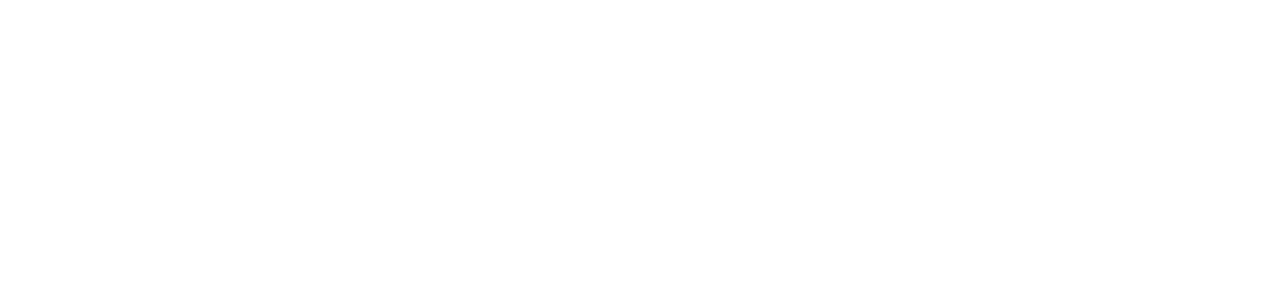
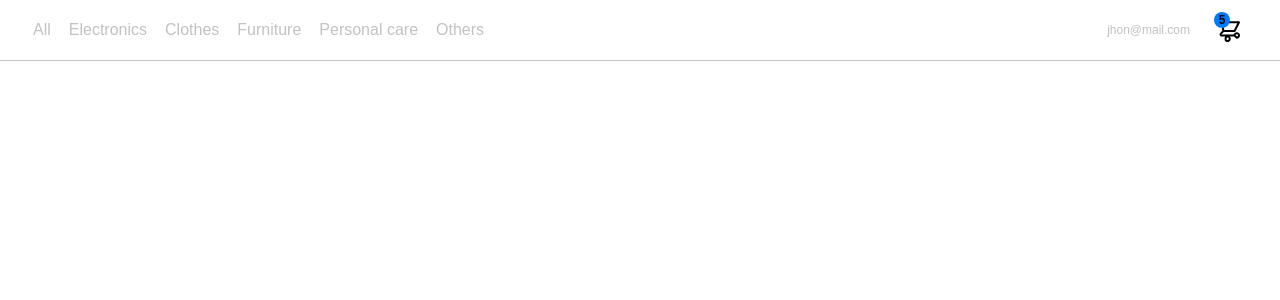
Before and after one commit to gomezjhon1022/shop-ui, a React (Vite) app: page / in a window 1280 px wide. Shown: the top 300 px of the page. Built offline with nearby package versions, Linux system fonts and the light colour scheme.

Commit message:
Add navbar with styles

```diff
--- a/src/App.jsx
+++ b/src/App.jsx
@@ -1,10 +1,11 @@
+import { Header } from './components/Header'
 import './App.css'
 
 function App() {
 
   return (
     <>
-
+      <Header/>
     </>
   )
 }
--- /dev/null
+++ b/src/components/Header/Header.css
@@ -0,0 +1,63 @@
+.header {
+  color:var(--secondary-color);
+}
+
+.nav {
+  display: flex;
+  justify-content: space-between;
+  padding: 0 24px;
+  border-bottom: 1px solid var(--secondary-color);
+}
+.navbar-left ul,
+.navbar-right ul {
+  list-style: none;
+  display: flex;
+  align-items: center;
+  height: 60px;
+}
+
+
+.navbar-item {
+cursor:pointer;
+}
+
+.navbar-item {
+  border: 1px solid white;
+  padding: 8px;
+  border-radius: 8px;
+}
+
+.navbar-item:hover {
+  border: 1px solid var(--primary-color);
+  color: var(--primary-color);
+}
+
+
+.iconCart {
+  display: flex;
+  justify-content: center;
+  align-items: center;
+  position: relative;
+  margin: 0 15px;
+  cursor: pointer;
+}
+.navbar-email {
+  margin-right: 12px;
+  font-size: var(--sm);
+}
+
+.iconCart > div {
+  height: 16px;
+  width: 16px;
+  background-color: var(--primary-color);
+  color: black;
+  border-radius:50%;
+  font-weight: bold;
+  position: absolute;
+  display: flex;
+  align-items: center;
+  justify-content: center;
+  font-size: var(--sm);
+  top:-6px;
+  left:-3px;
+}
--- /dev/null
+++ b/src/components/Header/index.jsx
@@ -0,0 +1,52 @@
+import './Header.css'
+
+import iconCart from '../../assets/icon_shopping_cart.svg';
+
+function Header(){
+  return (
+  <header className='header'>
+    <nav className='nav'>
+      <div className='navbar-left'>
+        <ul>
+            <li className='navbar-item'>
+              <a>All
+              </a>
+            </li>
+            <li className='navbar-item'>
+              <a>Electronics
+              </a>
+            </li>
+            <li className='navbar-item'>
+              <a>Clothes
+              </a>
+            </li>
+            <li className='navbar-item'>
+              <a>Furniture
+              </a>
+            </li>
+            <li className='navbar-item'>
+              <a>Personal care
+              </a>
+            </li>
+            <li className='navbar-item'>
+              <a>Others
+              </a>
+            </li>
+        </ul>
+      </div>
+      <div className='navbar-right'>
+        <ul>
+          <li className='navbar-email'>jhon@mail.com</li>
+          <li className='iconCart'>
+            <img src={iconCart} alt='shopping cart' />
+            <div>5</div>
+          </li>
+        </ul>
+      </div>
+
+    </nav>
+  </header>
+)
+}
+
+export { Header }
--- a/src/index.css
+++ b/src/index.css
@@ -2,4 +2,26 @@
   margin: 0;
   padding: 0;
   box-sizing: border-box;
+  font-family: 'Quicksand', sans-serif;
 }
+
+:root {
+  --primary-color:#007bff;
+  --black-ligth:#2D2D2D;
+  --secondary-color:#C2C2C2;
+  --withe-2: #ffffff;
+  --blue-2:#26547C;
+  --gray-light: #e9ecef;
+  --red: #FF6F61;
+  --red-2:#BC4749;
+  --yellow: #FFD166;
+  --yellow-2:#FFD700;
+  --green:#06D6A0;
+  --green-2:#6A994E;
+  --beige: #F2E8CF;
+  --blaco-deep: #1E1E1E;
+
+  --sm: 12px;
+  --md: 16px;
+  --lg: 18px;
+}
```
Also changed, not shown: src/assets/icon_shopping_cart.svg (added).
